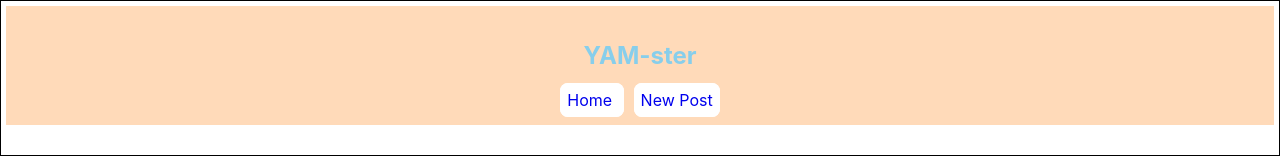
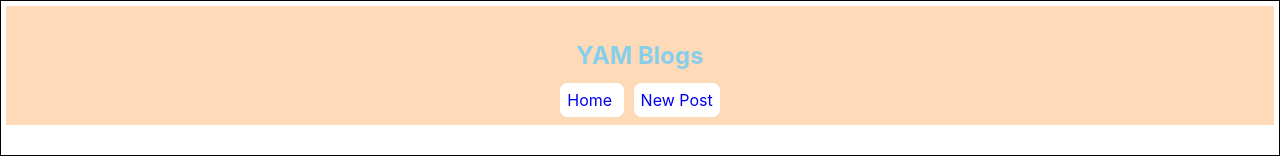
Before and after one commit to MarkoKupresanin/CutiehacksYAM, a React (Create React App) app: page / in a window 1280 px wide. Shown: the top 160 px of the page. Built offline with nearby package versions, Linux system fonts and the light colour scheme.

Commit message:
Update NavBar.js

```diff
--- a/src/NavBar.js
+++ b/src/NavBar.js
@@ -2,7 +2,7 @@ const Navbar = () => {
     return (
         <nav className="navbar">
             <div className="links">
-                <h1>YAM-ster</h1>
+                <h1>YAM Blogs</h1>
                 <a href="/">Home </a>
                 <a href="/posts">New Post</a>
             </div>
```
